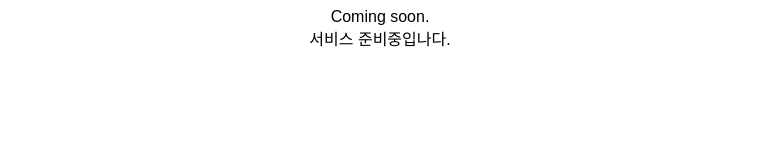
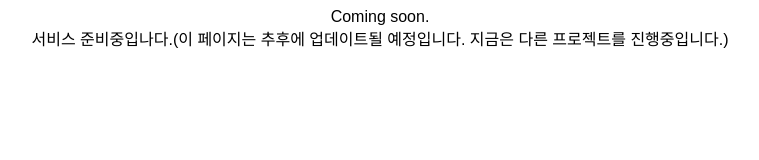
Before and after one commit to Jonathan0827/noserviceworker, a plain HTML site: page index.html in a window 1280 px wide. Shown: the whole page, without its empty margins (260-1019 px from the left). Drawn offline with Linux system fonts and the light colour scheme.

Commit message:
Update index.html

```diff
--- a/index.html
+++ b/index.html
@@ -31,7 +31,7 @@
 	<body>
 		Coming soon.
 		<br>
-서비스 준비중입나다.
+서비스 준비중입나다.(이 페이지는 추후에 업데이트될 예정입니다. 지금은 다른 프로젝트를 진행중입니다.)
 		</div>
 	</body>
 </html>
```
